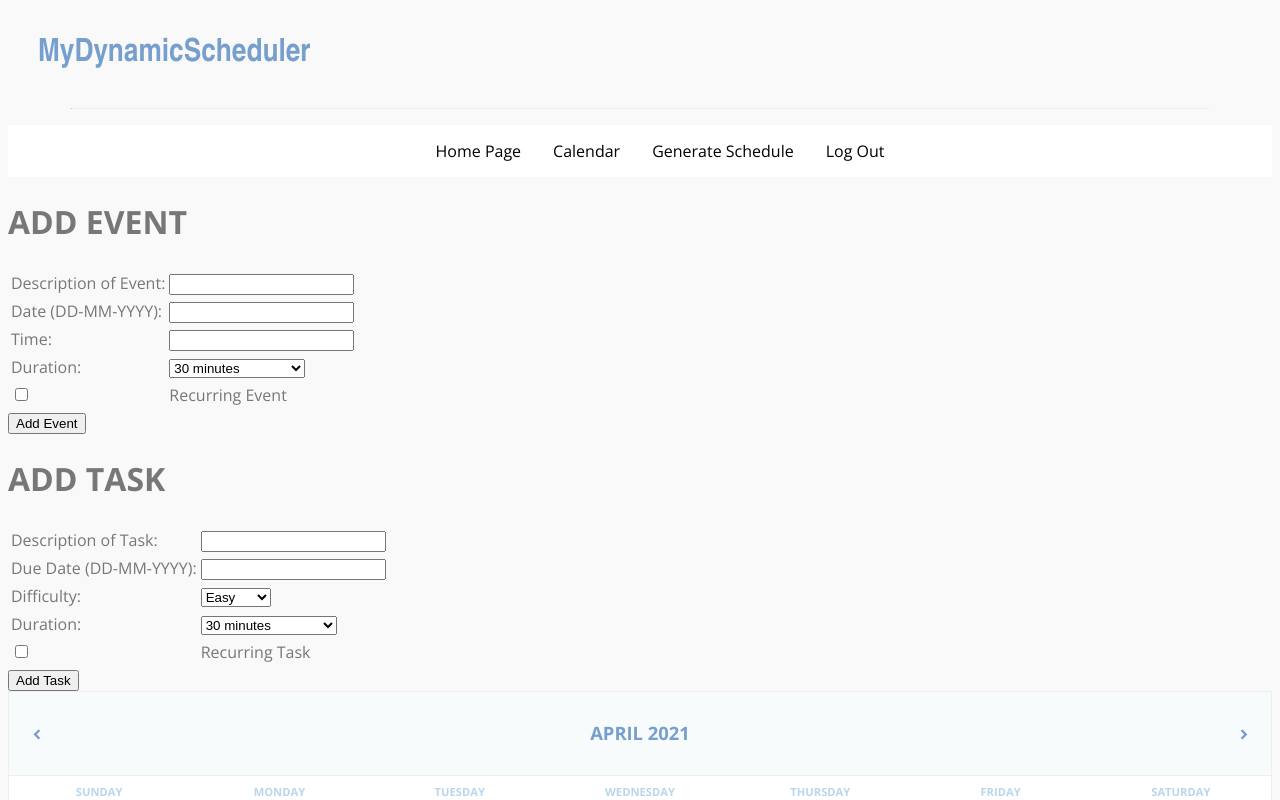
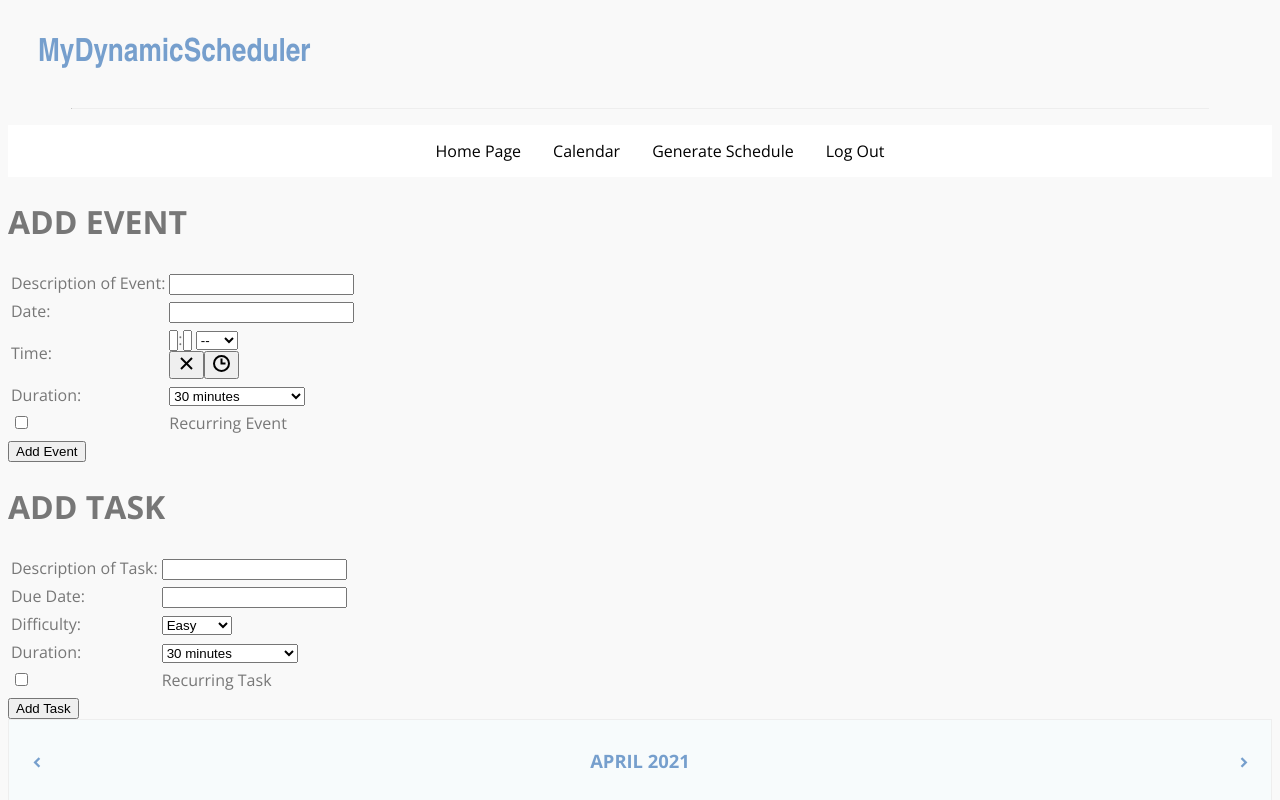
Before and after one commit to DerekMarshall855/MyDynamicScheduler, a React (Create React App) app in the folder my-dynamic-scheduler/: page /calendar in a window 1280 px wide. Shown: the top 800 px of the page. Built offline with nearby package versions, Linux system fonts and the light colour scheme.

Commit message:
added timepicker and datepicker

```diff
--- a/my-dynamic-scheduler/package.json
+++ b/my-dynamic-scheduler/package.json
@@ -8,10 +8,12 @@
     "@testing-library/user-event": "^12.8.3",
     "date-fns": "^2.19.0",
     "react": "^17.0.2",
+    "react-datepicker": "^3.7.0",
     "react-dom": "^17.0.2",
     "react-router-dom": "^5.2.0",
     "react-scripts": "4.0.3",
     "react-simple-datepicker": "^0.1.4",
+    "react-time-picker": "^4.2.1",
     "reactjs-popup": "^2.0.4",
     "web-vitals": "^1.1.1"
   },
--- a/my-dynamic-scheduler/src/components/AddEvent.jsx
+++ b/my-dynamic-scheduler/src/components/AddEvent.jsx
@@ -1,5 +1,9 @@
 import React from 'react';
 import { withRouter } from 'react-router-dom';
+import DatePicker from 'react-datepicker';
+import 'react-datepicker/dist/react-datepicker.css';
+import TimePicker from 'react-time-picker';
+import 'react-time-picker/dist/entry.nostyle';
 class AddEvent extends React.Component {
 
     constructor(props) {
@@ -17,13 +21,12 @@ class AddEvent extends React.Component {
         this.setState({event: e.target.value});
     }
 
-    handleDateChange = (e) => {
-        e.preventDefault();
-        this.setState({date: e.target.value});
+    handleDateChange = date => {
+        this.setState({date: date});
     }
-    handleTimeChange = (e) => {
-        e.preventDefault();
-        this.setState({time: e.target.value});
+    handleTimeChange = time => {
+
+        this.setState({time: time});
     }
 
     handleDurationChange = (e) => {
@@ -48,12 +51,19 @@ class AddEvent extends React.Component {
                             <td><input type="text" value={this.state.event} onChange={this.handleEventChange} /></td>
                         </tr>
                         <tr>
-                            <td><label>Date (DD-MM-YYYY): </label></td>
-                            <td><input type="text" value={this.state.date} onChange={this.handleDateChange} /></td>
+                            <td><label>Date: </label></td>
+                            <td>
+                                <DatePicker selected = {this.state.date} onChange= {this.handleDateChange}>
+
+                                </DatePicker>
+                            </td>
                         </tr>
                         <tr>
                             <td><label>Time: </label></td>
-                            <td><input type="text" value = {this.state.time} onChange={this.handleTimeChange} /></td>
+                            <td>
+                                <TimePicker selected = {this.state.time} onChange={this.handleTimeChange}>
+                                </TimePicker>
+                            </td>
                         </tr>
                         <tr>
                             <td><label>Duration: </label></td>
--- a/my-dynamic-scheduler/src/components/AddTask.jsx
+++ b/my-dynamic-scheduler/src/components/AddTask.jsx
@@ -1,5 +1,7 @@
 import React from 'react';
 import { withRouter } from 'react-router-dom';
+import DatePicker from 'react-datepicker';
+import 'react-datepicker/dist/react-datepicker.css';
 
 class AddTask extends React.Component {
     constructor(props) {
@@ -17,9 +19,8 @@ class AddTask extends React.Component {
         this.setState({task: e.target.value});
     }
 
-    handleDueDateChange = (e) => {
-        e.preventDefault();
-        this.setState({due_date: e.target.value});
+    handleDueDateChange = date => {
+        this.setState({due_date: date});
     }
 
     handleDifficultyChange = (e) => {
@@ -48,8 +49,12 @@ class AddTask extends React.Component {
                             <td><input type="text" value={this.state.task} onChange={this.handleTaskChange} /></td>
                         </tr>
                         <tr>
-                            <td><label>Due Date (DD-MM-YYYY): </label></td>
-                            <td><input type="text" value={this.state.due_date} onChange={this.handleDueDateChange} /></td>
+                            <td><label>Due Date: </label></td>
+                            <td>
+                                <DatePicker selected = {this.state.due_date} onChange= {this.handleDueDateChange}>
+
+                                </DatePicker>
+                            </td>
                         </tr>
                         <tr>
                             <td><label>Difficulty: </label></td>
```
Also changed, not shown: 1 other file (tests, documents, lock files or other folders).
